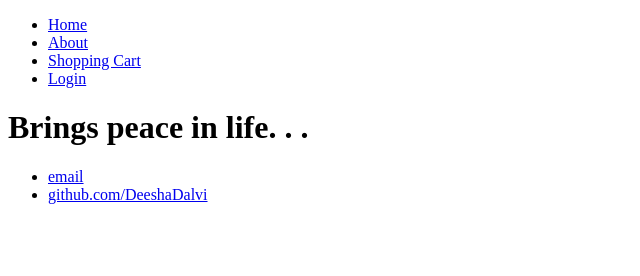
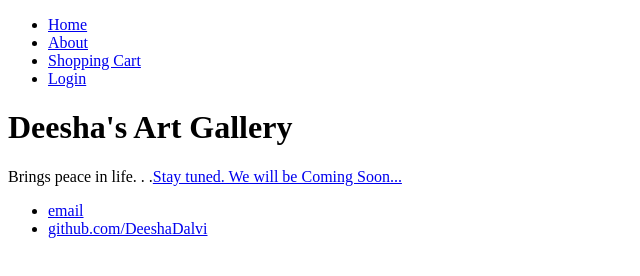
Before and after one commit to DeeshaDalvi/DeeshaDalvi.github.io, a plain HTML site: page index.html in a window 1280 px wide. Shown: the whole page, without its empty margins (0-640 px from the left). Drawn offline with Linux system fonts and the light colour scheme.

Commit message:
change to tittle

```diff
--- a/index.html
+++ b/index.html
@@ -14,8 +14,8 @@
 		</nav>
 		<div class="container">
     		<div class="blurb">
-        		<h1>Brings peace in life. . .</h1>
-				<!-- <p>I'm best known as the horrible cop from <em>A Touch of Evil</em> Don't trust me. <a href="/about">Read more about my life...</a></p> -->
+        		<h1>Deesha's Art Gallery</h1>
+			<p>Brings peace in life. . .<a href="/about">Stay tuned. We will be Coming Soon...</a></p>
     		</div><!-- /.blurb -->
 		</div><!-- /.container -->
 		<footer>
```
